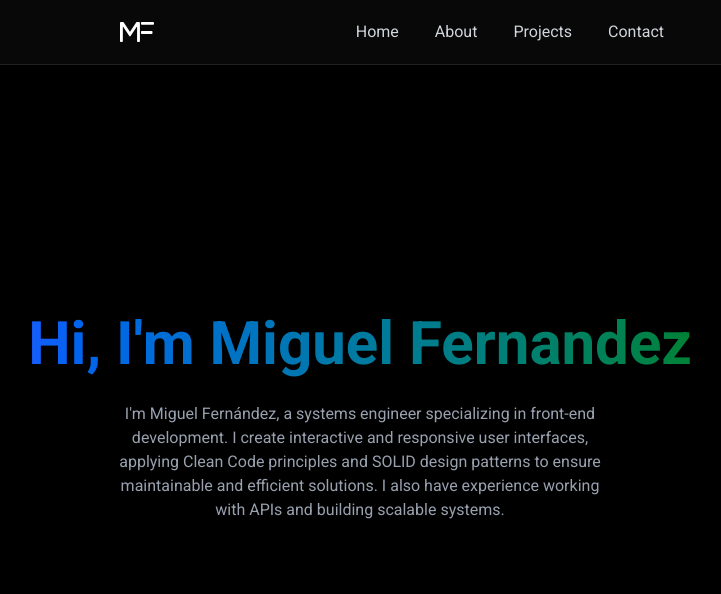
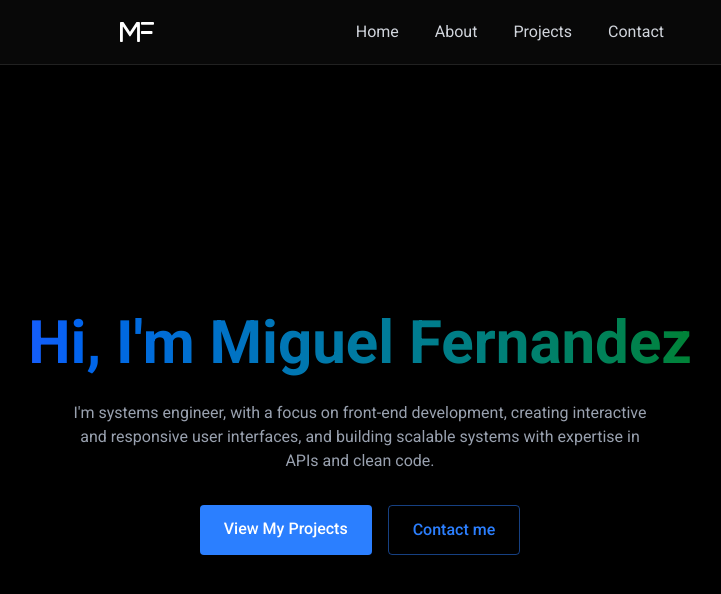
Before and after one commit to miguelFernandez98/Portfolio-MiguelFernandez, a React (Vite) app: page / in a window 1280 px wide. Shown: the top 594 px of the page, without its empty margins (280-1001 px from the left). Built offline with nearby package versions, Linux system fonts and the light colour scheme.

Commit message:
`Added About component and updated App and Home components to include it`

```diff
--- a/src/App.jsx
+++ b/src/App.jsx
@@ -5,6 +5,7 @@ import { LoadingScreen } from "./components/LoadingScreen";
 import { Navbar } from "./components/Navbar";
 import { MobileMenu } from "./components/MobileMenu";
 import { Home } from "./components/sections/Home";
+import { About } from "./components/sections/About";
 
 function App() {
   const [isLoaded, setIsLoaded] = useState(false);
@@ -19,6 +20,7 @@ function App() {
         <Navbar menuOpen={menuOpen} setMenuOpen={setMenuOpen} />
         <MobileMenu menuOpen={menuOpen} setMenuOpen={setMenuOpen} />
         <Home />
+        <About />
       </section>
     </>
   );
--- a/src/components/sections/About.jsx
+++ b/src/components/sections/About.jsx
@@ -0,0 +1,3 @@
+export const About = () => {
+  return <section id="about"></section>;
+};
--- a/src/components/sections/Home.jsx
+++ b/src/components/sections/Home.jsx
@@ -8,13 +8,25 @@ export const Home = () => {
         <h1 className="text-5xl md:text-6xl font-bold mb-6 py-1 bg-gradient-to-r from-blue-600 to-green-700 bg-clip-text text-transparent leading-right">
           Hi, I'm Miguel Fernandez
         </h1>
-        <p className="text-gray-400 text-md mb-8 max-w-lg mx-auto">
-          I'm Miguel Fernández, a systems engineer specializing in front-end
-          development. I create interactive and responsive user interfaces,
-          applying Clean Code principles and SOLID design patterns to ensure
-          maintainable and efficient solutions. I also have experience working
-          with APIs and building scalable systems.
+        <p className="text-gray-400 text-md mb-8 max-w-xl mx-auto">
+          I'm systems engineer, with a focus on front-end development, creating
+          interactive and responsive user interfaces, and building scalable
+          systems with expertise in APIs and clean code.
         </p>
+        <div className="flex justify-center space-x-4">
+          <a
+            href="#projects"
+            className="bg-blue-500 text-white py-3 px-6 rounded font-medium transition relative overflow-hidden hover:-translate-y-0.5 hover:shadow-[0_0_15px_rgb(59,130,246,0.4)]"
+          >
+            View My Projects
+          </a>
+          <a
+            href="#contact"
+            className="border border-blue-500/50 text-blue-500 py-3 px-6 rounded font-medium transition-all duration-200 hover:-translate-y-0.5 hover:shadow-[0_0_15px_rgb(59,130,246,0.2)] hover:bg-blue-500/10"
+          >
+            Contact me
+          </a>
+        </div>
       </div>
     </section>
   );
```
